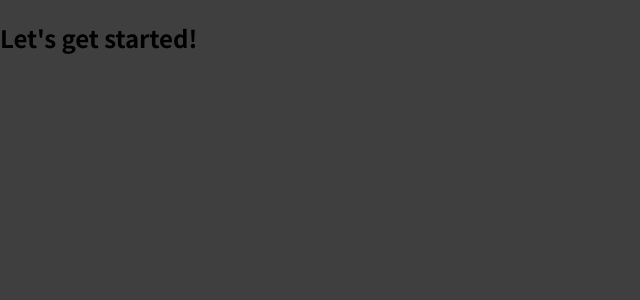
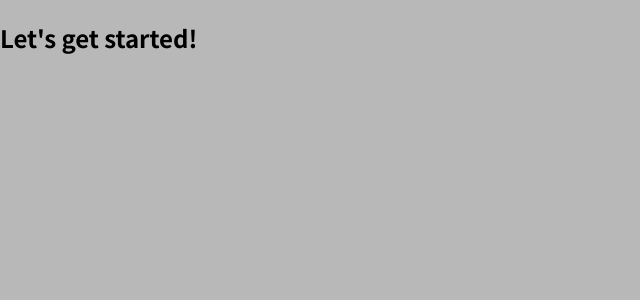
Before and after one commit to leonoronhas/react-food-webapp, a JavaScript app: page / in a window 1280 px wide. Shown: the top 300 px of the page, without its empty margins (0-640 px from the left). Built offline with nearby package versions, Linux system fonts and the light colour scheme.

Commit message:
refactor: updated background color

```diff
--- a/src/index.css
+++ b/src/index.css
@@ -10,5 +10,5 @@ html {
 
 body {
   margin: 0;
-  background-color: #3f3f3f;
+  background-color: #b8b8b8;
 }
```
